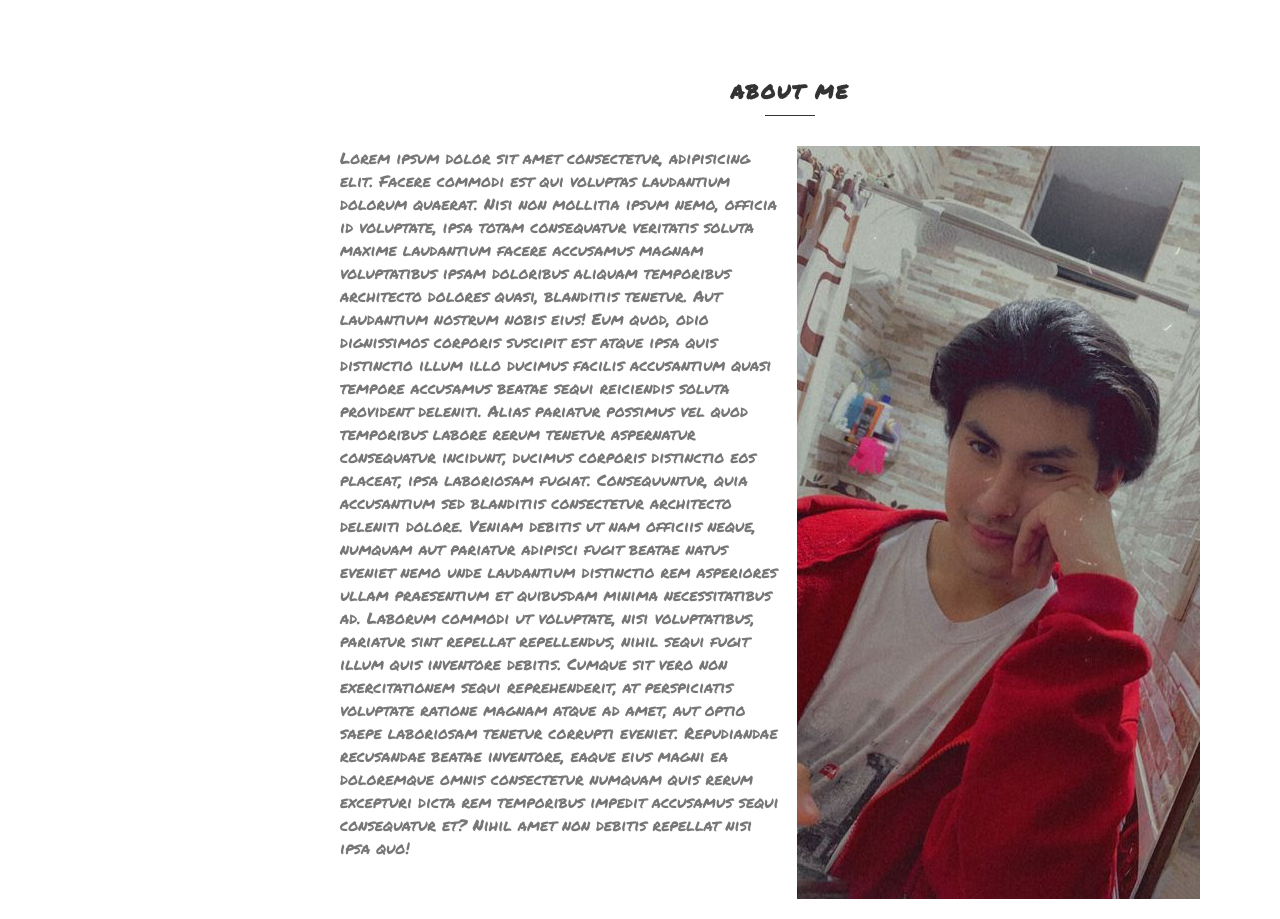
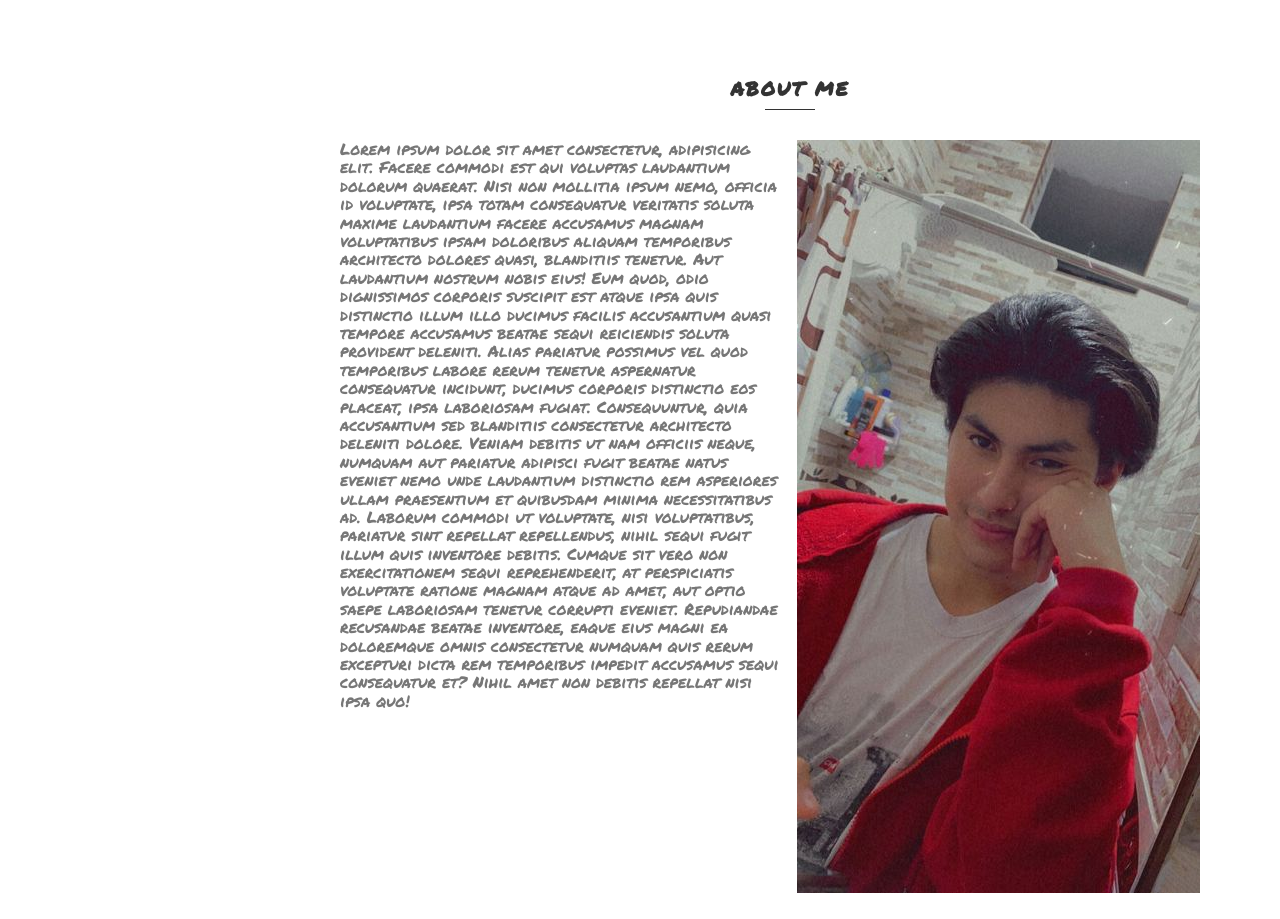
Before and after one commit to BYoda04/portfolioOT, a plain HTML site: page index.html in a window 1280 px wide. Shown: the part 802-1721 px from the top of the page. Drawn offline with Linux system fonts and the light colour scheme; the site is published under a folder, as on GitHub Pages, so addresses that start at the root find nothing.

Commit message:
lo que sea

```diff
--- a/index.html
+++ b/index.html
@@ -7,7 +7,7 @@
     <!--FONT AWESOME-->
     <link rel="stylesheet" href="https://cdnjs.cloudflare.com/ajax/libs/font-awesome/4.7.0/css/font-awesome.css" integrity="sha512-5A8nwdMOWrSz20fDsjczgUidUBR8liPYU+WymTZP1lmY9G6Oc7HlZv156XqnsgNUzTyMefFTcsFH/tnJE/+xBg==" crossorigin="anonymous" referrerpolicy="no-referrer" />
     <!--CUSTOM NORMALIZE-->
-    <link rel="stylesheet" href="/CSS/normalize.css">
+    <link rel="stylesheet" href="CSS/normalize.css">
     <!--CUSTOM CSS-->
     <link rel="stylesheet" href="CSS/styles.css">
     <title>PortFolio</title>
```
